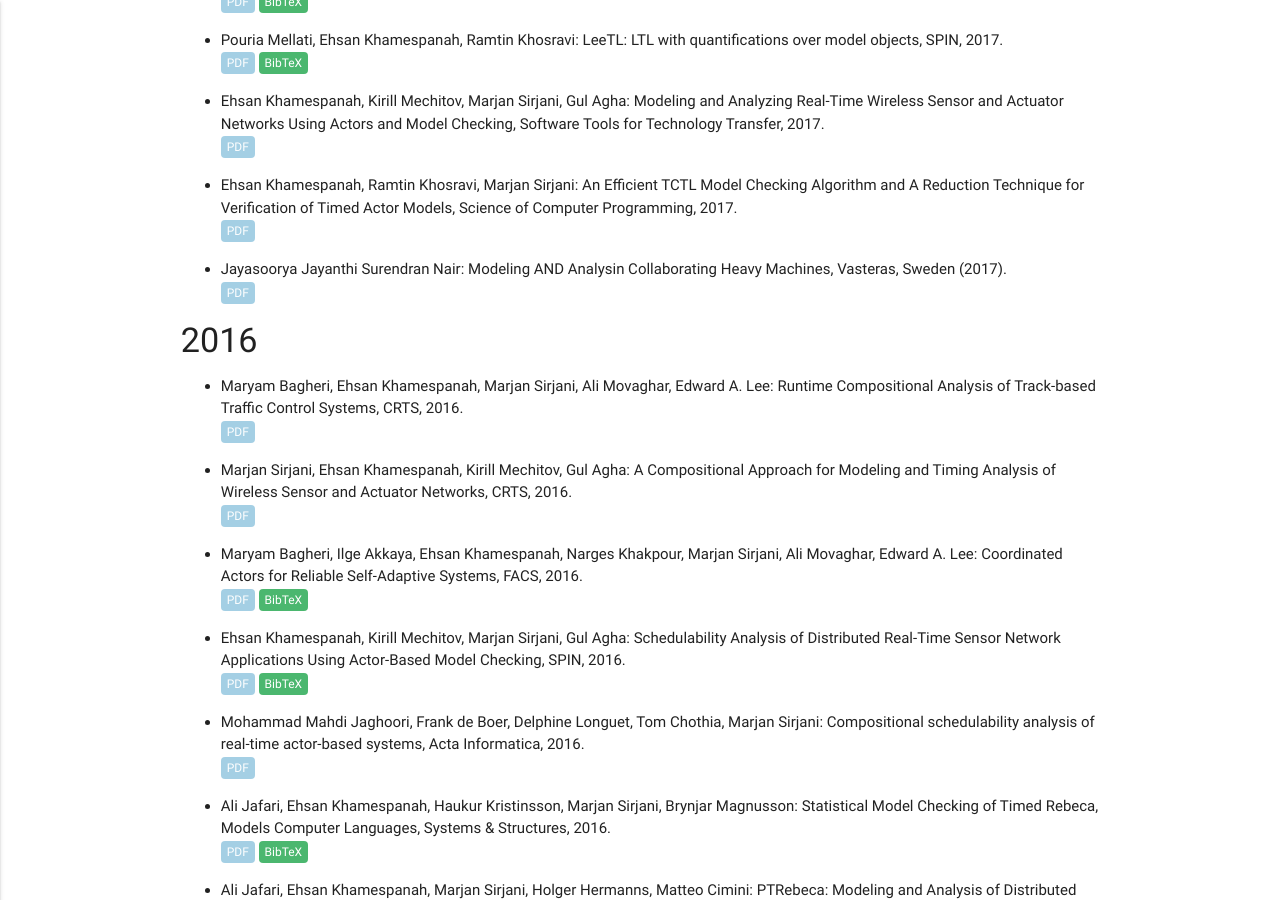
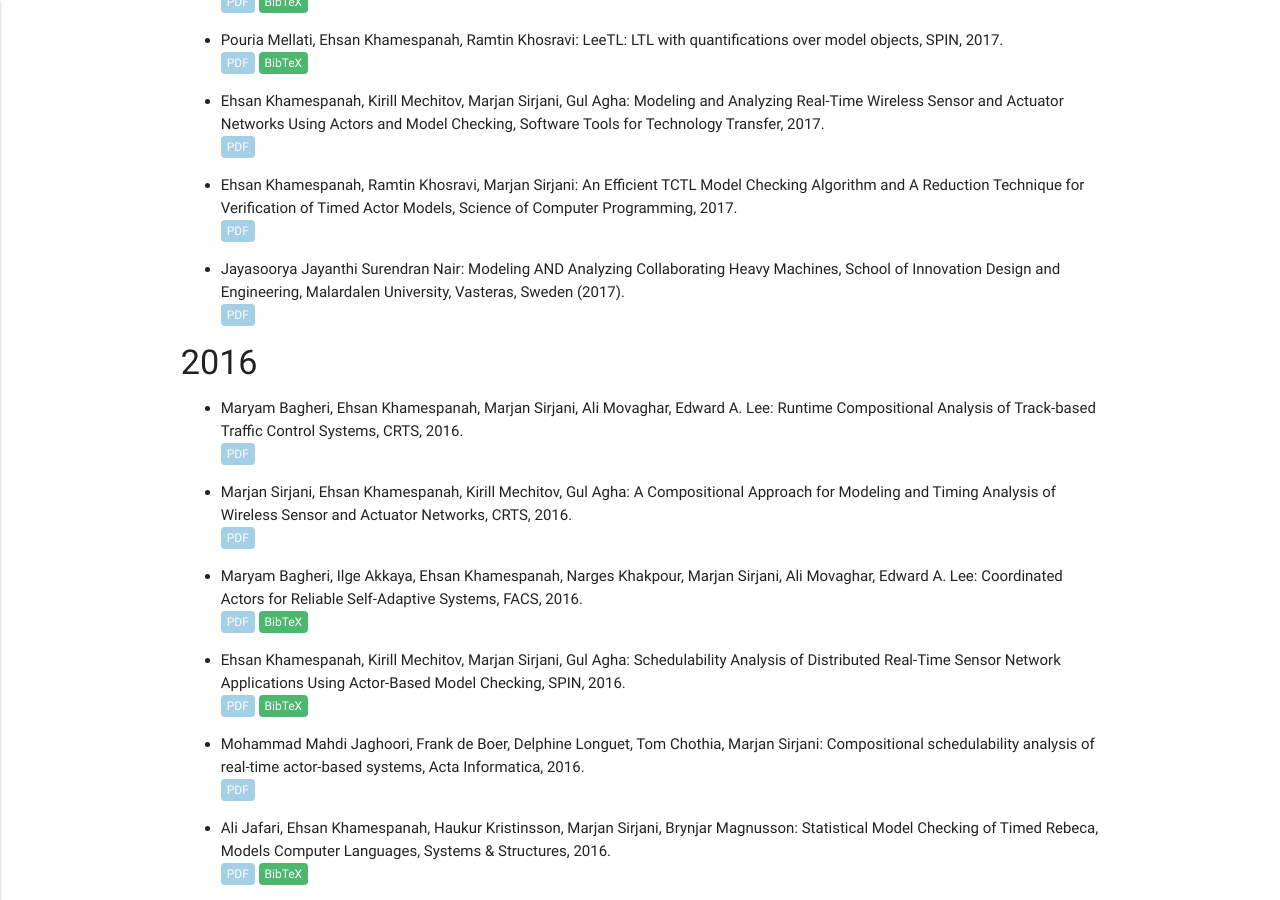
Before and after one commit to rebeca-lang/rebeca-lang.github.io, a Jekyll site: the page built from publications.md, in a window 1280 px wide and 900 px high, scrolled down 939 px. Built offline with Jekyll 4.4.1, drawn with Linux system fonts in a browser that asks for light colours.

Commit message:
A bug fix for the Jayasoorya thesis information.

```diff
--- a/publications.md
+++ b/publications.md
@@ -39,7 +39,7 @@ redirect_from: "/wiki/pmwiki.php/Rebeca/Publications"
 - Ehsan Khamespanah, Ramtin Khosravi, Marjan Sirjani: An Efficient TCTL Model Checking Algorithm and A Reduction Technique for Verification of Timed Actor Models, Science of Computer Programming, 2017.\\
 <a class="link link_pdf" href="/assets/papers/2017/Efficient-TCTL.pdf">PDF</a>
 
-* Jayasoorya Jayanthi Surendran Nair: Modeling AND Analysin Collaborating Heavy Machines, Vasteras, Sweden (2017).\\
+- Jayasoorya Jayanthi Surendran Nair: Modeling AND Analyzing Collaborating Heavy Machines, School of Innovation Design and Engineering, Malardalen University, Vasteras, Sweden (2017).\\
 <a class="link link_pdf" href="/assets/theses/MODELLING-AND-ANALYSING-COLLABORATING-HEAVY-MACHINES.pdf">PDF</a>
 
 #### 2016
```
